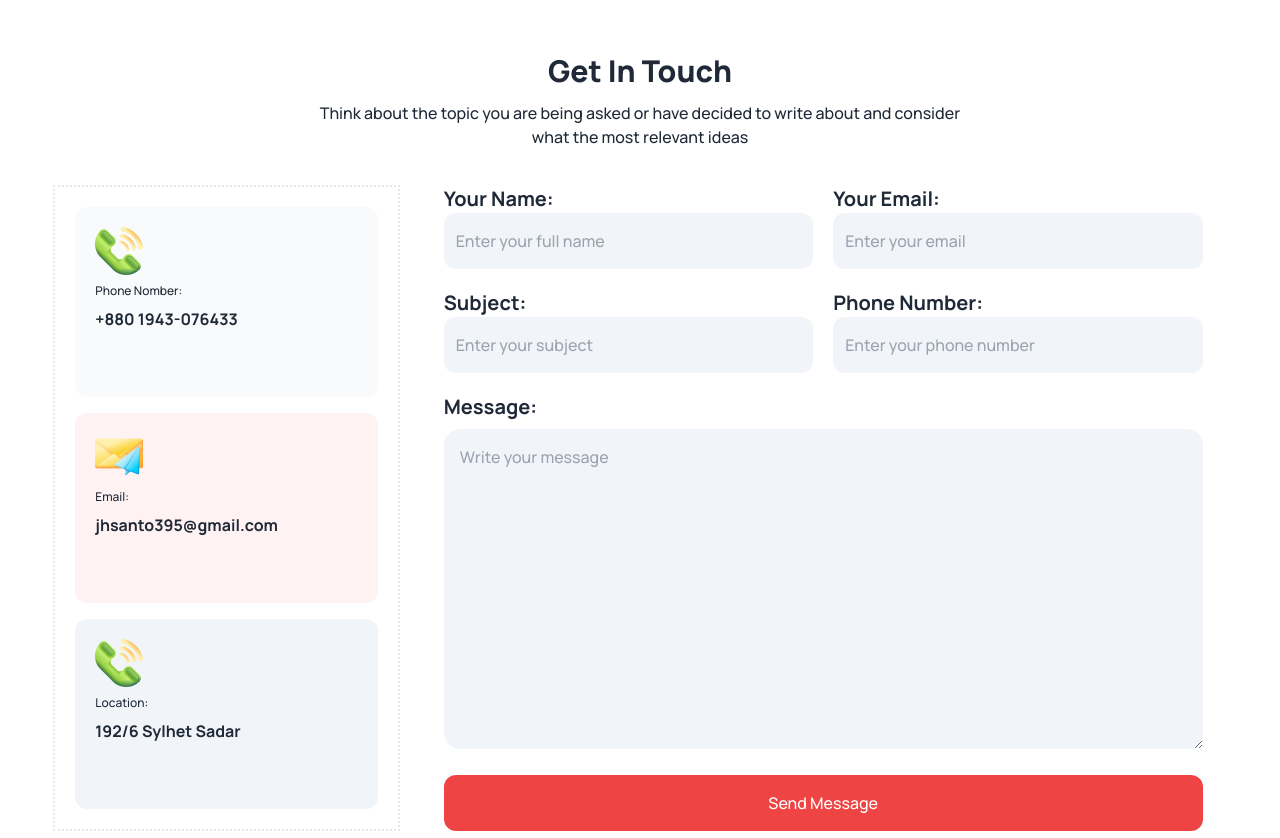
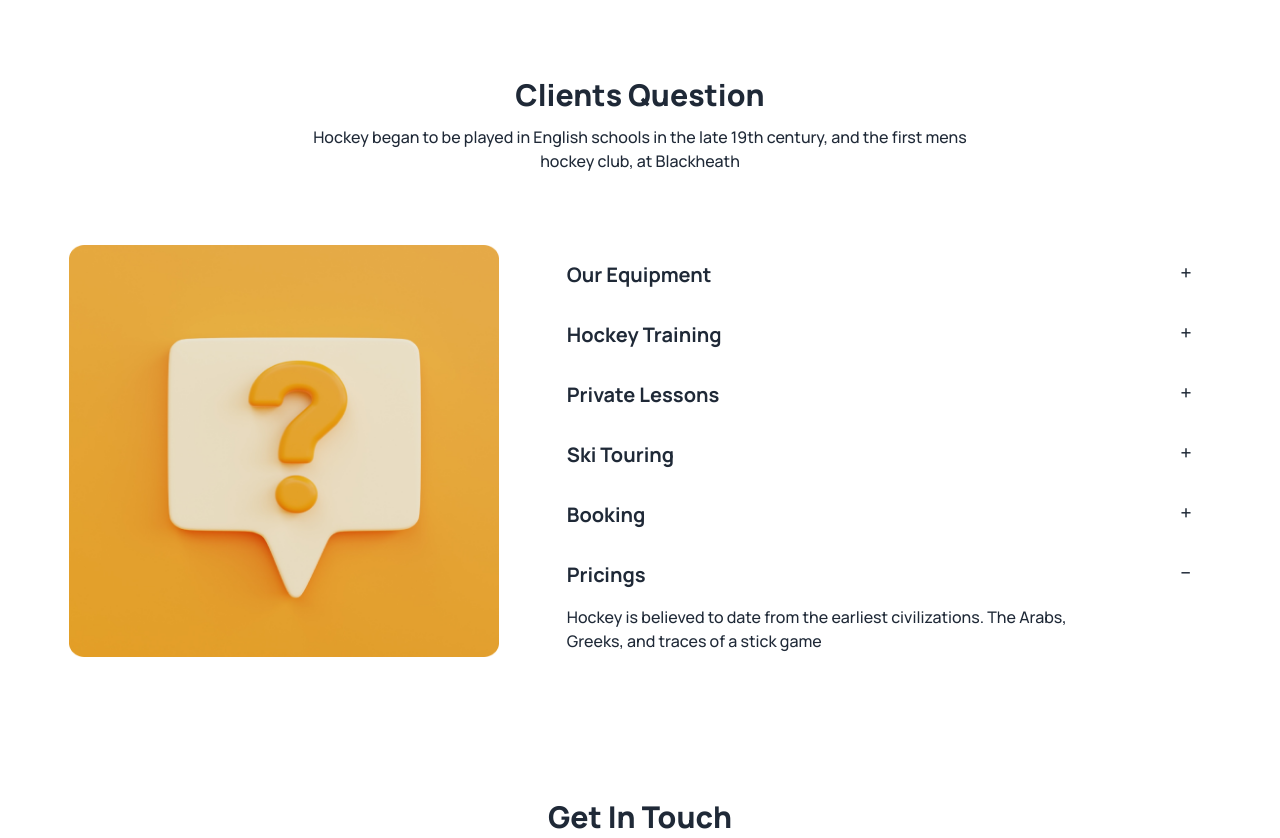
Before and after one commit to jomir28/assignment-3, a plain HTML site: page index.html in a window 1280 px wide. Shown: the part 2781-3619 px from the top of the page. Drawn offline with nearby package versions, Linux system fonts and the light colour scheme.

Commit message:
claint question added

```diff
--- a/index.html
+++ b/index.html
@@ -393,6 +393,76 @@
                 </div>
             </section>
 
+            <!-- claint question section -->
+            <section class="my-20">
+                <div class="space-y-3 text-center">
+                    <h3 class="text-3xl font-extrabold">Clients Question</h3>
+                    <p class="lg:w-[700px] mx-auto">Hockey began to be played in English schools in the late 19th century, and the first mens hockey club, at Blackheath </p>
+                </div>
+
+                <div class="flex flex-col lg:flex-row gap-5 mt-14">
+                    <div class="lg:w-[40%] p-4">
+                        <img class="w-full h-[300px] lg:h-[90%]" src="./Images/11.png" alt="">
+                    </div>
+                    <div class="lg:w-[60%] p-4">
+                        <div class="collapse collapse-plus bg-base-100">
+                            <input type="radio" name="my-accordion-3" checked="checked" />
+                            <div class="collapse-title text-xl font-medium">
+                                <span class="text-xl font-bold">Our Equipment</span>
+                            </div>
+                            <div class="collapse-content">
+                              <p class="lg:w-[500px]">Hockey is believed to date from the earliest civilizations. The Arabs, Greeks, and traces of a stick game</p>
+                            </div>
+                          </div>
+                        <div class="collapse collapse-plus bg-base-100">
+                            <input type="radio" name="my-accordion-3" checked="checked" />
+                            <div class="collapse-title text-xl font-medium">
+                                <span class="text-xl font-bold">Hockey Training</span>
+                            </div>
+                            <div class="collapse-content">
+                              <p class="lg:w-[500px]">Hockey is believed to date from the earliest civilizations. The Arabs, Greeks, and traces of a stick game</p>
+                            </div>
+                          </div>
+                        <div class="collapse collapse-plus bg-base-100">
+                            <input type="radio" name="my-accordion-3" checked="checked" />
+                            <div class="collapse-title text-xl font-medium">
+                                <span class="text-xl font-bold">Private Lessons</span>
+                            </div>
+                            <div class="collapse-content">
+                              <p class="lg:w-[500px]">Hockey is believed to date from the earliest civilizations. The Arabs, Greeks, and traces of a stick game</p>
+                            </div>
+                          </div>
+                        <div class="collapse collapse-plus bg-base-100">
+                            <input type="radio" name="my-accordion-3" checked="checked" />
+                            <div class="collapse-title text-xl font-medium">
+                                <span class="text-xl font-bold">Ski Touring</span>
+                            </div>
+                            <div class="collapse-content">
+                              <p class="lg:w-[500px]">Hockey is believed to date from the earliest civilizations. The Arabs, Greeks, and traces of a stick game</p>
+                            </div>
+                          </div>
+                        <div class="collapse collapse-plus bg-base-100">
+                            <input type="radio" name="my-accordion-3" checked="checked" />
+                            <div class="collapse-title text-xl font-medium">
+                                <span class="text-xl font-bold">Booking</span>
+                            </div>
+                            <div class="collapse-content">
+                              <p class="lg:w-[500px]">Hockey is believed to date from the earliest civilizations. The Arabs, Greeks, and traces of a stick game</p>
+                            </div>
+                          </div>
+                        <div class="collapse collapse-plus bg-base-100">
+                            <input type="radio" name="my-accordion-3" checked="checked" />
+                            <div class="collapse-title text-xl font-medium">
+                                <span class="text-xl font-bold">Pricings</span>
+                            </div>
+                            <div class="collapse-content">
+                              <p class="lg:w-[500px]">Hockey is believed to date from the earliest civilizations. The Arabs, Greeks, and traces of a stick game</p>
+                            </div>
+                          </div>
+                    </div>
+                </div>
+            </section>
+
             <!-- get in touch section -->
             <section class="mt-14">
                 <div class="text-center space-y-3 border-dotted">
```
